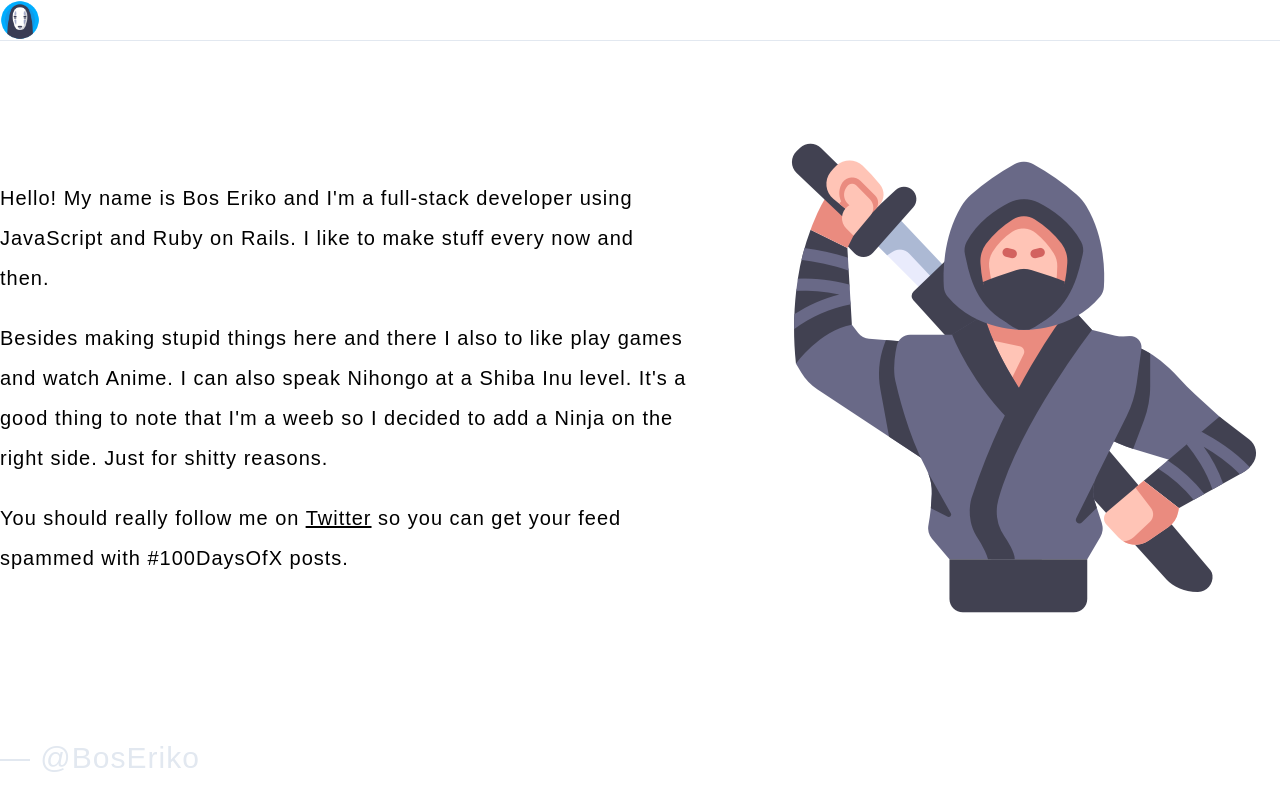
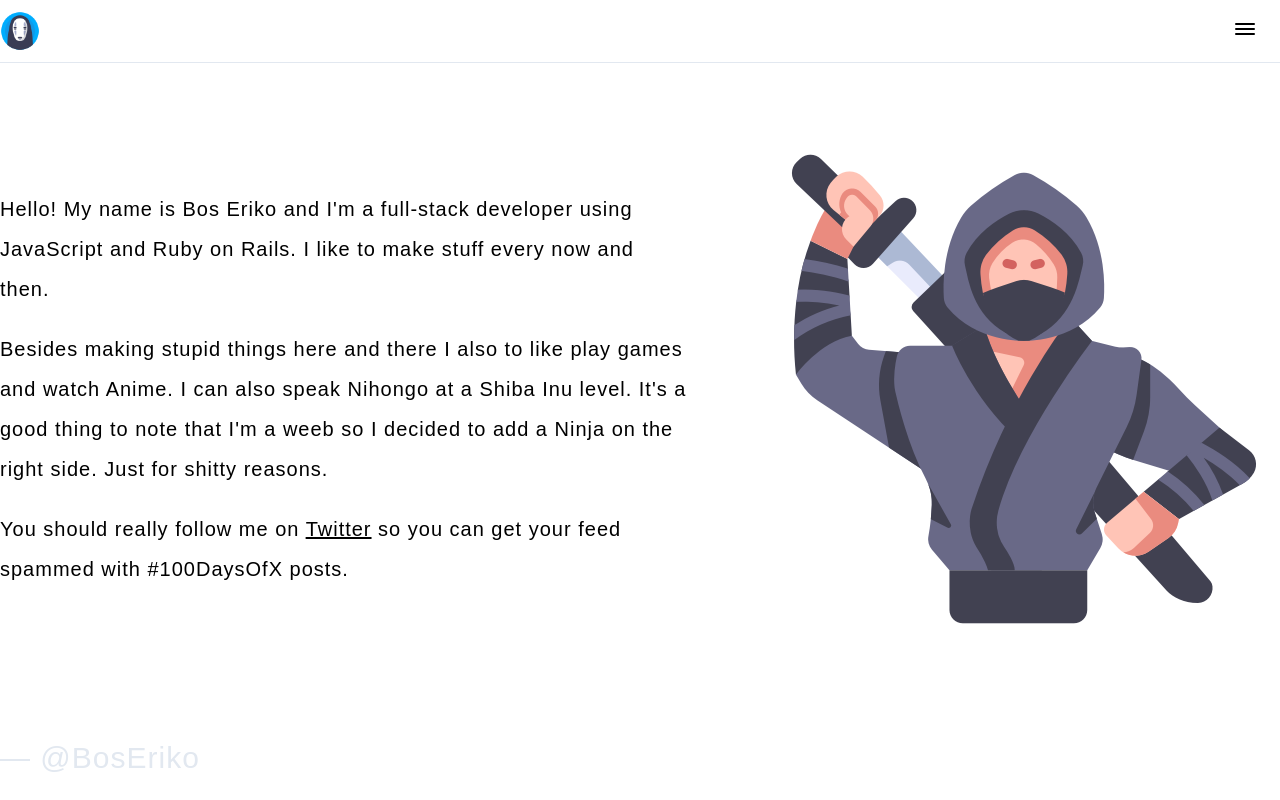
Before and after one commit to BosEriko/boseriko.com, a Nuxt app: page / in a window 1280 px wide. Built offline with nearby package versions, Linux system fonts and the light colour scheme; a web font is replaced by a local one.

Commit message:
[Hotfix] Fix hamburger menu

```diff
--- a/components/Header.vue
+++ b/components/Header.vue
@@ -59,6 +59,8 @@ export default {
 </script>
 
 <style scoped>
+@import url('../assets/css/hamburgers.css');
+
 button:focus {
   outline: none;
 }
```
